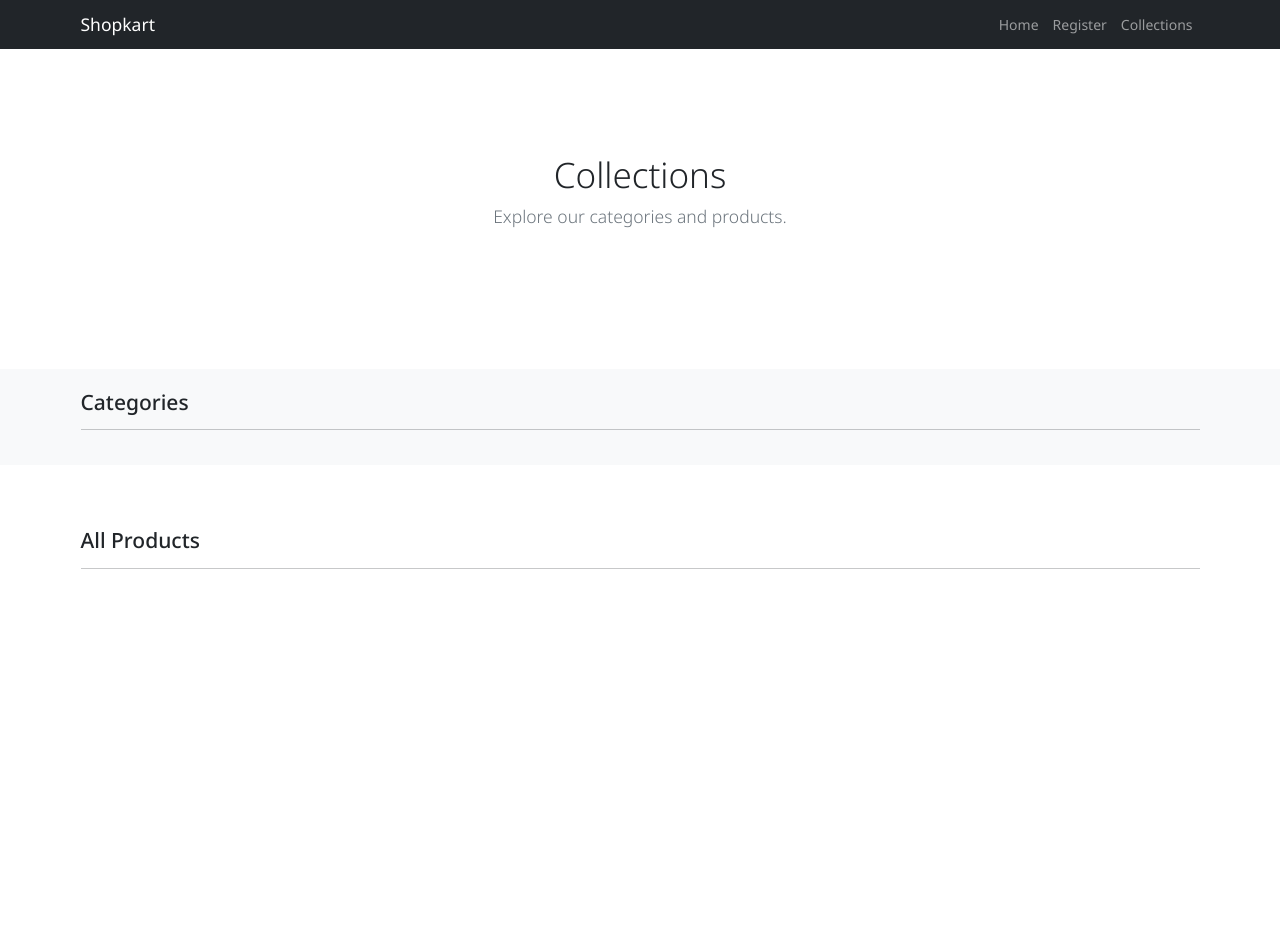
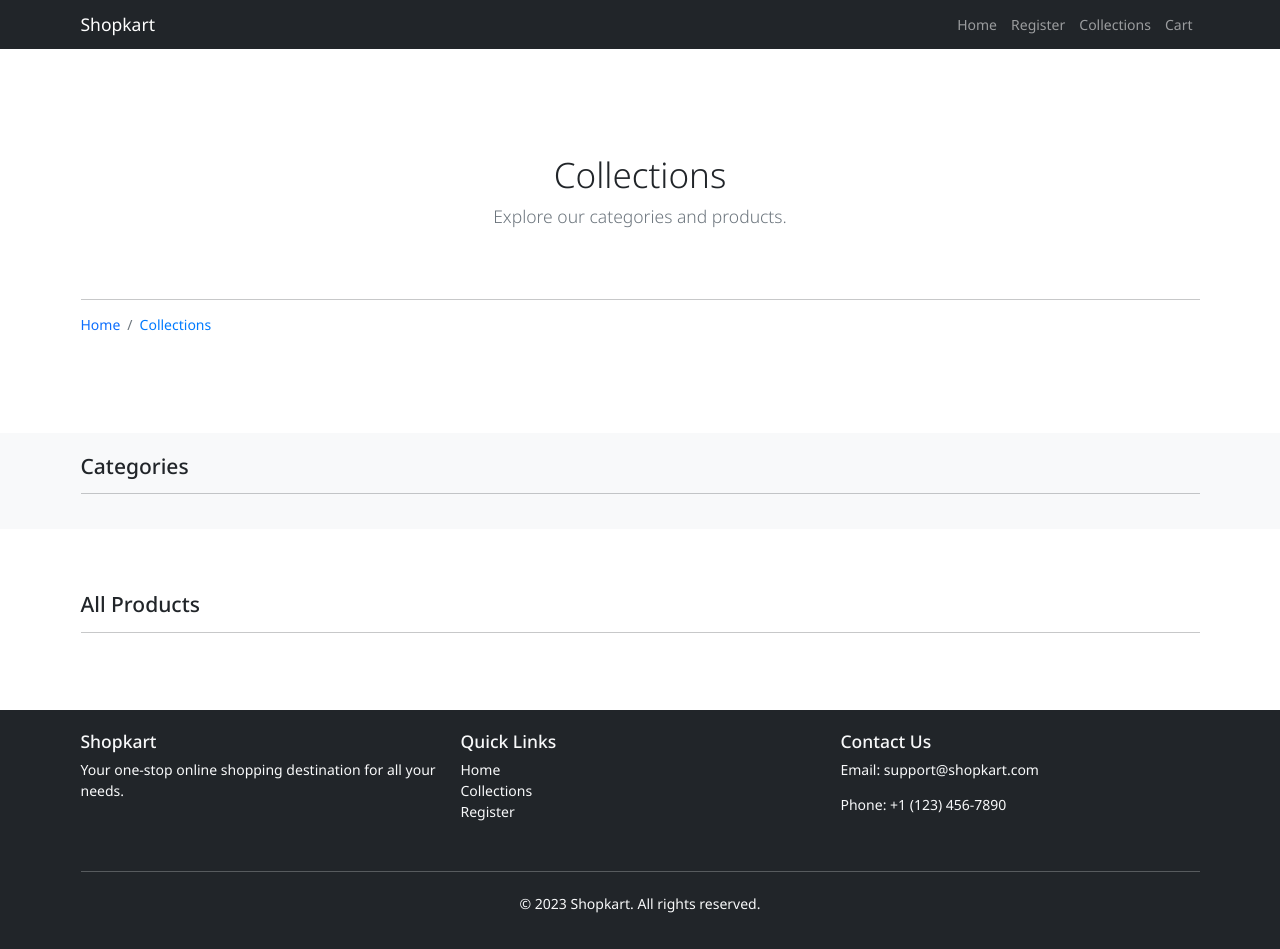
Before and after one commit to Dinesh2028/E-Commerse-Wepsite, a Django app: page /collections in a window 1280 px wide. Before the commit the page ends 569 px from the top, so only its background shows below. Run offline with Django 5.2, Linux system fonts and the light colour scheme; data that the repository does not hold is empty.

Commit message:
add cart

```diff
--- a/shop/templates/shop/collections.html
+++ b/shop/templates/shop/collections.html
@@ -11,6 +11,17 @@ Collections - Shopkart
     <div class="col-lg-6 col-md-8 mx-auto">
       <h1 class="fw-light">Collections</h1>
       <p class="lead text-muted">Explore our categories and products.</p>
+    </div>
+  </div>
+  <div class="row">
+    <div class="col-12">
+      <hr>
+      <nav aria-label="breadcrumb">
+        <ol class="breadcrumb">
+          <li class="breadcrumb-item"><a href="{% url 'home' %}">Home</a></li>
+          <li class="breadcrumb-item active" aria-current="page" style="color: #007bff;">Collections</li>
+        </ol>
+      </nav>
     </div>
   </div>
 </section>
@@ -61,7 +72,11 @@ Collections - Shopkart
               {% endif %}
               <div class="card-body">
                 <h6 class="card-title">{{ prod.name }}</h6>
+                {% if prod.original_price %}
+                <p class="text-muted"><del style="color: red;">₹{{ prod.original_price }}</del> &nbsp; <span style="color: green; font-weight: bold;">₹{{ prod.selling_price }}</span></p>
+                {% else %}
                 <p class="text-muted">Price: ₹{{ prod.selling_price }}</p>
+                {% endif %}
                 {% if prod.trending %}
                 <span class="badge bg-primary">Trending</span>
                 {% endif %}
--- a/shop/templates/shop/inc/navbar.html
+++ b/shop/templates/shop/inc/navbar.html
@@ -15,6 +15,11 @@
         <li class="nav-item">
           <a class="nav-link" href="{% url 'collections' %}">Collections</a>
         </li>
+        <li class="nav-item">
+          <a class="nav-link" href="{% url 'cart' %}">
+            Cart {% if request.session.cart %}({{ request.session.cart|length }}){% endif %}
+          </a>
+        </li>
       </ul>
     </div>
   </div>
--- a/shop/templates/shop/layouts/main.html
+++ b/shop/templates/shop/layouts/main.html
@@ -29,6 +29,42 @@
     {% block script %}
     {% endblock script %}
 
+    <!-- Footer -->
+    <footer class="bg-dark text-light py-4 mt-5">
+      <div class="container">
+        <div class="row">
+          <div class="col-md-4">
+            <h5>Shopkart</h5>
+            <p>Your one-stop online shopping destination for all your needs.</p>
+          </div>
+          <div class="col-md-4">
+            <h5>Quick Links</h5>
+            <ul class="list-unstyled">
+              <li><a href="{% url 'home' %}" class="text-light">Home</a></li>
+              <li><a href="{% url 'collections' %}" class="text-light">Collections</a></li>
+              <li><a href="{% url 'register' %}" class="text-light">Register</a></li>
+            </ul>
+          </div>
+          <div class="col-md-4">
+            <h5>Contact Us</h5>
+            <p>Email: support@shopkart.com</p>
+            <p>Phone: +1 (123) 456-7890</p>
+            <div>
+              <a href="#" class="text-light me-2"><i class="fab fa-facebook-f"></i></a>
+              <a href="#" class="text-light me-2"><i class="fab fa-twitter"></i></a>
+              <a href="#" class="text-light me-2"><i class="fab fa-instagram"></i></a>
+            </div>
+          </div>
+        </div>
+        <hr class="my-4">
+        <div class="row">
+          <div class="col-12 text-center">
+            <p>&copy; 2023 Shopkart. All rights reserved.</p>
+          </div>
+        </div>
+      </div>
+    </footer>
+
     <!-- Optional JavaScript; choose one of the two! -->
 
     <!-- Option 1: Bootstrap Bundle with Popper -->
--- a/shop/urls.py
+++ b/shop/urls.py
@@ -6,4 +6,7 @@ urlpatterns = [
     path('register', views.register, name='register'),
     path('collections', views.collections, name='collections'),
     path('product/<int:id>/', views.product_detail, name='product_detail'),
+    path('add-to-cart/<int:id>/', views.add_to_cart, name='add_to_cart'),
+    path('cart/', views.cart, name='cart'),
+    path('remove-from-cart/<int:id>/', views.remove_from_cart, name='remove_from_cart'),
 ]
--- a/shop/views.py
+++ b/shop/views.py
@@ -1,4 +1,5 @@
-from django.shortcuts import render, get_object_or_404
+from django.shortcuts import render, get_object_or_404, redirect
+from django.contrib import messages
 from .models import *
 from .models import Catagory
 
@@ -16,3 +17,58 @@ def collections(request):
 def product_detail(request, id):
     product = get_object_or_404(Product, id=id, status=0)
     return render(request, "shop/product_detail.html", {"product": product})
+
+def add_to_cart(request, id):
+    if request.method == 'POST':
+        product = get_object_or_404(Product, id=id, status=0)
+        if product.quantity and product.quantity > 0:
+            cart = request.session.get('cart', {})
+            product_id = str(id)
+            if product_id in cart:
+                if cart[product_id]['quantity'] < product.quantity:
+                    cart[product_id]['quantity'] += 1
+                    messages.success(request, f"{product.name} added to cart!")
+                else:
+                    messages.error(request, f"Cannot add more {product.name}. Stock limit reached.")
+            else:
+                cart[product_id] = {
+                    'name': product.name,
+                    'price': product.selling_price,
+                    'quantity': 1,
+                    'image': product.product_image.url if product.product_image else ''
+                }
+                messages.success(request, f"{product.name} added to cart!")
+            request.session['cart'] = cart
+        else:
+            messages.error(request, f"{product.name} is out of stock.")
+        return redirect('product_detail', id=id)
+    return redirect('collections')
+
+def cart(request):
+    cart = request.session.get('cart', {})
+    cart_items = []
+    total = 0
+    for product_id, item in cart.items():
+        item_total = item['price'] * item['quantity']
+        total += item_total
+        cart_items.append({
+            'id': product_id,
+            'name': item['name'],
+            'price': item['price'],
+            'quantity': item['quantity'],
+            'image': item['image'],
+            'total': item_total
+        })
+    return render(request, "shop/cart.html", {"cart_items": cart_items, "total": total})
+
+def remove_from_cart(request, id):
+    cart = request.session.get('cart', {})
+    product_id = str(id)
+    if product_id in cart:
+        product_name = cart[product_id]['name']
+        del cart[product_id]
+        request.session['cart'] = cart
+        messages.success(request, f"{product_name} removed from cart!")
+    else:
+        messages.error(request, "Item not found in cart.")
+    return redirect('cart')
```
Also changed, not shown: TODO.md (+16 -5 lines), shop/templates/shop/cart.html (added, +62 -0 lines), shop/templates/shop/product_detail.html (+25 -5 lines).
